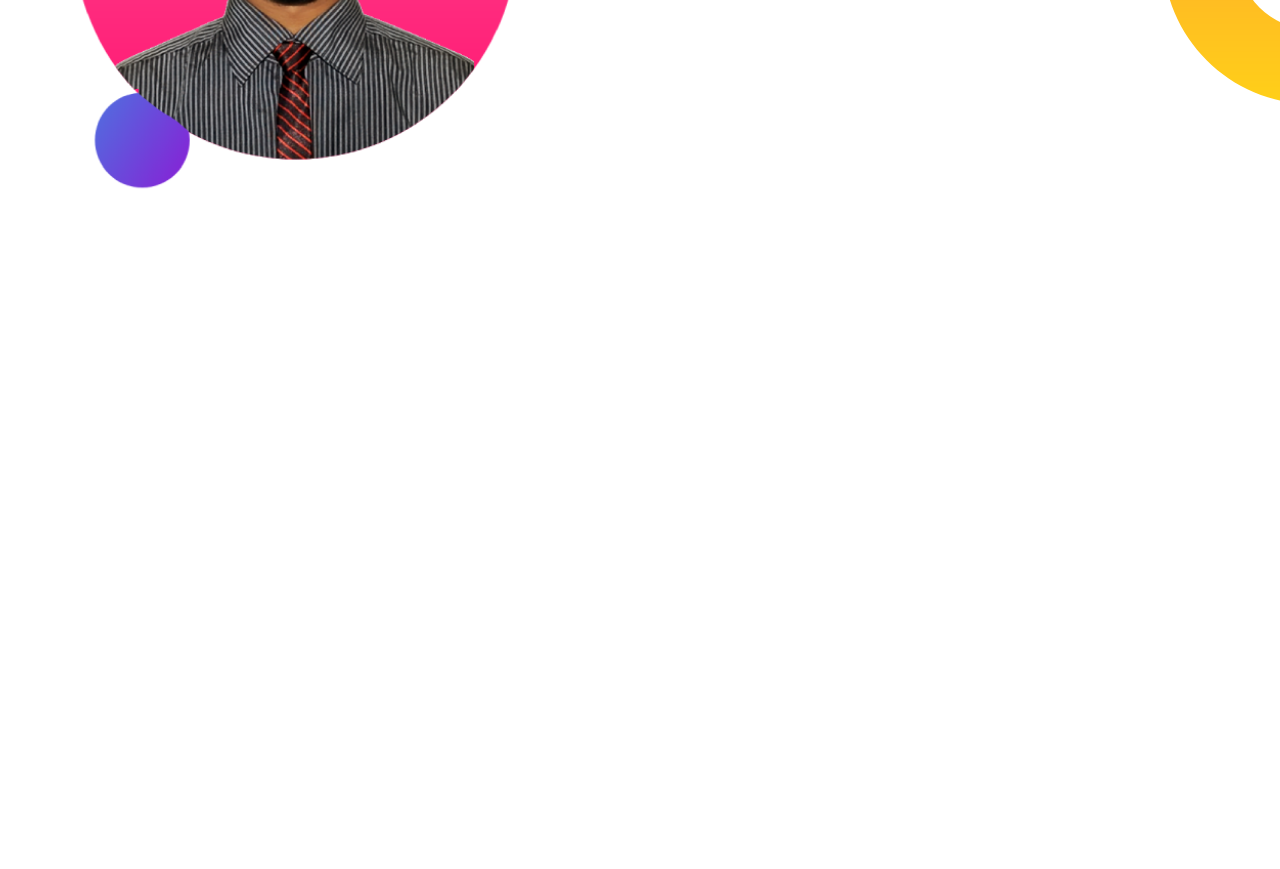
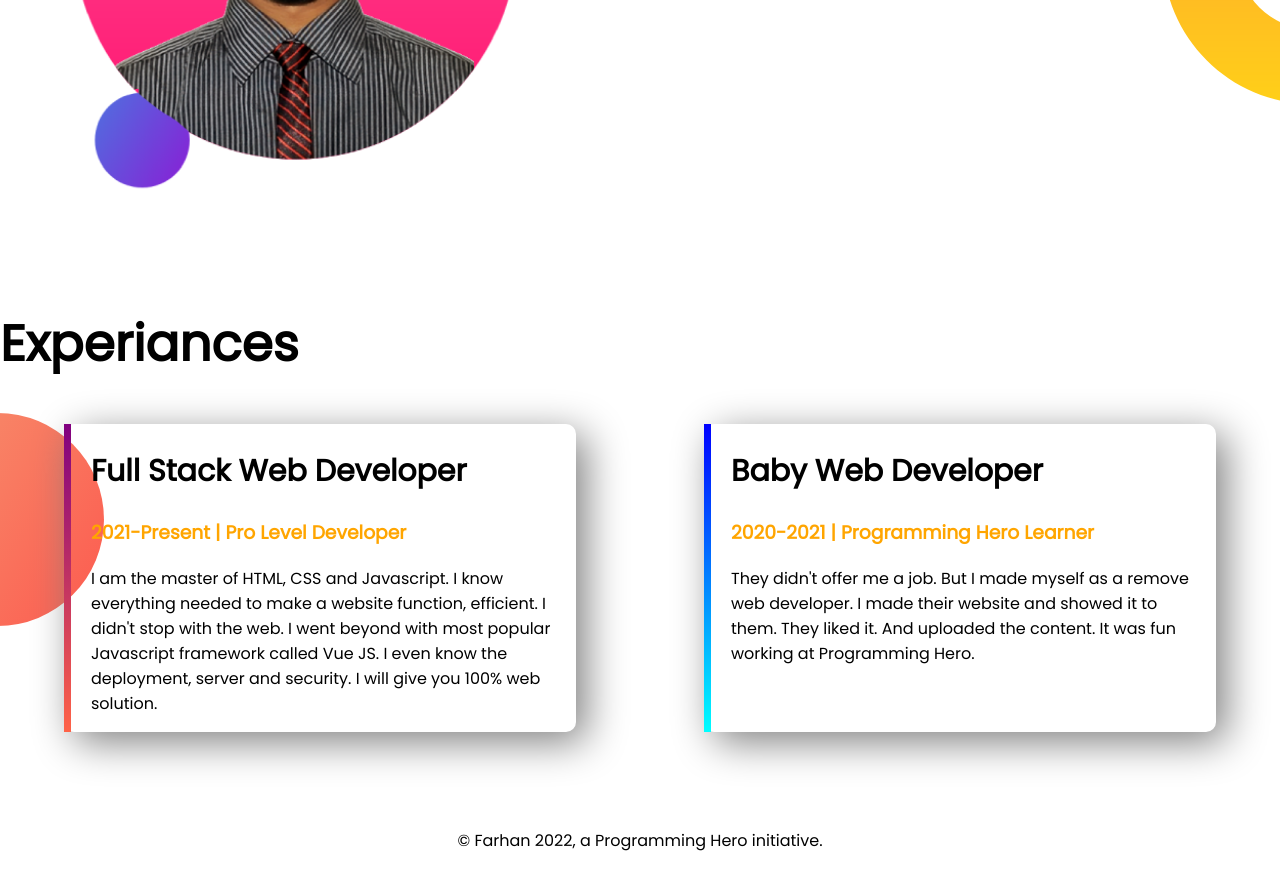
Before and after one commit to farhan1450/developer-portfolio, a plain HTML site: page index.html in a window 1280 px wide. Shown: the part 849-1718 px from the top of the page. Before the commit the page ends 1145 px from the top, so only its background shows below. Drawn offline with Linux system fonts and the light colour scheme.

Commit message:
footer added

```diff
--- a/index.html
+++ b/index.html
@@ -13,7 +13,7 @@
 </head>
 
 <body>
-    <section class="top-banner">
+    <section class="top-banner flaxible-container">
         <div class="half-width">
             <h1>Welcome to</h1>
 
@@ -36,7 +36,7 @@
         </div>
     </section>
 
-    <section class="dream-big">
+    <section class="dream-big flaxible-container">
         <div class="half-width"><img src="images/farhan2.png" alt="dream big"></div>
 
         <div class="half-width">
@@ -51,6 +51,36 @@
 
     </section>
 
+    <section class="experiance-area">
+        <h1>Experiances</h1>
+
+        <div class="flaxible-container">
+            <div id="item-left" class="experiance-item">
+                <h2>Full Stack Web Developer</h2>
+                <h3 class="orange-tag">2021-Present | Pro Level Developer</h3>
+                <p>I am the master of HTML, CSS and Javascript. I know everything needed to make a website function,
+                    efficient. I didn't stop with the web. I went beyond with most popular Javascript framework called
+                    Vue
+                    JS. I even know the deployment, server and security. I will give you 100% web solution.</p>
+            </div>
+
+            <div id="item-right" class="experiance-item">
+                <h2>Baby Web Developer</h2>
+                <h3 class="orange-tag">2020-2021 | Programming Hero Learner</h3>
+                <p>They didn't offer me a job. But I made myself as a remove web developer. I made their website and
+                    showed
+                    it to them. They liked it. And uploaded the content. It was fun working at Programming Hero.</p>
+            </div>
+        </div>
+
+    </section>
+    <br><br>
+    <footer>
+        <p>
+            © Farhan 2022, a Programming Hero initiative.
+        </p>
+    </footer>
+
 </body>
 
 </html>
--- a/style.css
+++ b/style.css
@@ -8,13 +8,15 @@ h1{
 .orange-tag{
     color: orange;
 }
-section{
+.flaxible-container{
     display: flex;
     margin-bottom: 30px;
 }
 .half-width{
     width: 50%;
     padding-left: 2%;
+
+
 }
 .half-width img{
     width: 80%;
@@ -37,3 +39,42 @@ section{
     background-repeat: no-repeat;
     background-position: right;
 }
+h2{
+    font-size: 30px;
+}
+
+.experiance-item{
+    width: 40%;
+    margin-left: 5%;
+    margin-right: 5%;
+    padding-left: 20px;
+    padding-right: 20px;
+    box-shadow: 10px 10px 40px gray;
+    border-radius: 10px;
+
+}
+
+.experiance-area{
+    background-image: url(images/exp-bg.png);
+    background-repeat: no-repeat;
+    background-position: left;
+
+
+}
+
+#item-left{
+    border-image: linear-gradient(purple,tomato);
+    border-image-slice: 1;
+    border-left: 7px solid;
+}
+
+#item-right{
+                border-image: linear-gradient(blue,cyan);
+                border-image-slice: 1;
+                border-left: 7px solid;
+
+}
+
+footer p{
+    text-align: center;
+}
```
